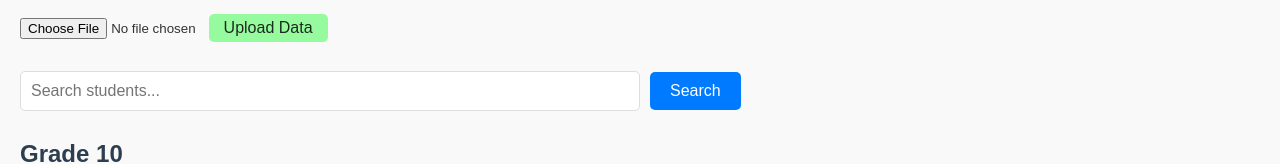
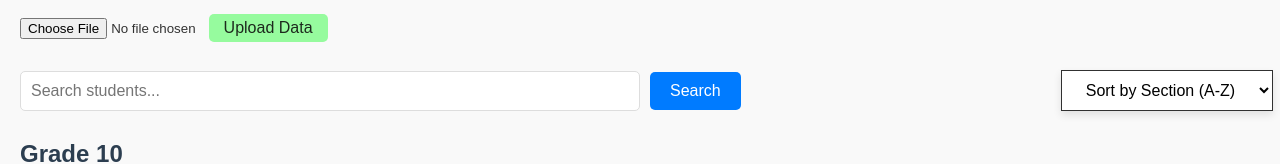
Before and after one commit to JanDanielNieto/guidancesystem, a React (Create React App) app in the folder guidance-counselor-student-management/frontend/: page /students in a window 1280 px wide. Shown: the part 318-482 px from the top of the page. Built offline with nearby package versions, Linux system fonts and the light colour scheme; no server answers.

Commit message:
added sort combo box

```diff
--- a/guidance-counselor-student-management/frontend/src/css/ManageStudentsByGrade.css
+++ b/guidance-counselor-student-management/frontend/src/css/ManageStudentsByGrade.css
@@ -121,6 +121,18 @@
   margin-left: 10px; /* Add spacing between the input and button */
 }
 
+.sort {
+    padding: 10px 20px;
+    border: 1px solid #313131;
+    background-color: #ffffff;
+    color: rgb(0, 0, 0);
+    cursor: pointer;
+    box-shadow: 0 4px 8px rgba(0, 0, 0, 0.1);
+    font-size: 16px;
+    position: relative;
+    left: 25%;
+}
+
 .students-table tr.selected {
   background-color: #bbdffe;
 }
--- a/guidance-counselor-student-management/frontend/src/pages/ManageStudentsByGrade.js
+++ b/guidance-counselor-student-management/frontend/src/pages/ManageStudentsByGrade.js
@@ -271,6 +271,21 @@ const ManageStudentsByGrade = () => {
           <button className="button" onClick={() => alert(`Searching for: ${searchQuery}`)}>
             Search
           </button>
+          <select
+          className="sort"
+          onChange={(e) => {
+            const sortedStudents = [...students].sort((a, b) =>
+              e.target.value === 'asc'
+                ? a.section.localeCompare(b.section)
+                : b.section.localeCompare(a.section)
+            );
+            setStudents(sortedStudents);
+          }}
+        >
+          <option value="asc">Sort by Section (A-Z)</option>
+          <option value="desc">Sort by Section (Z-A)</option>
+        </select>
+
         </div>
       </div>
 
```
